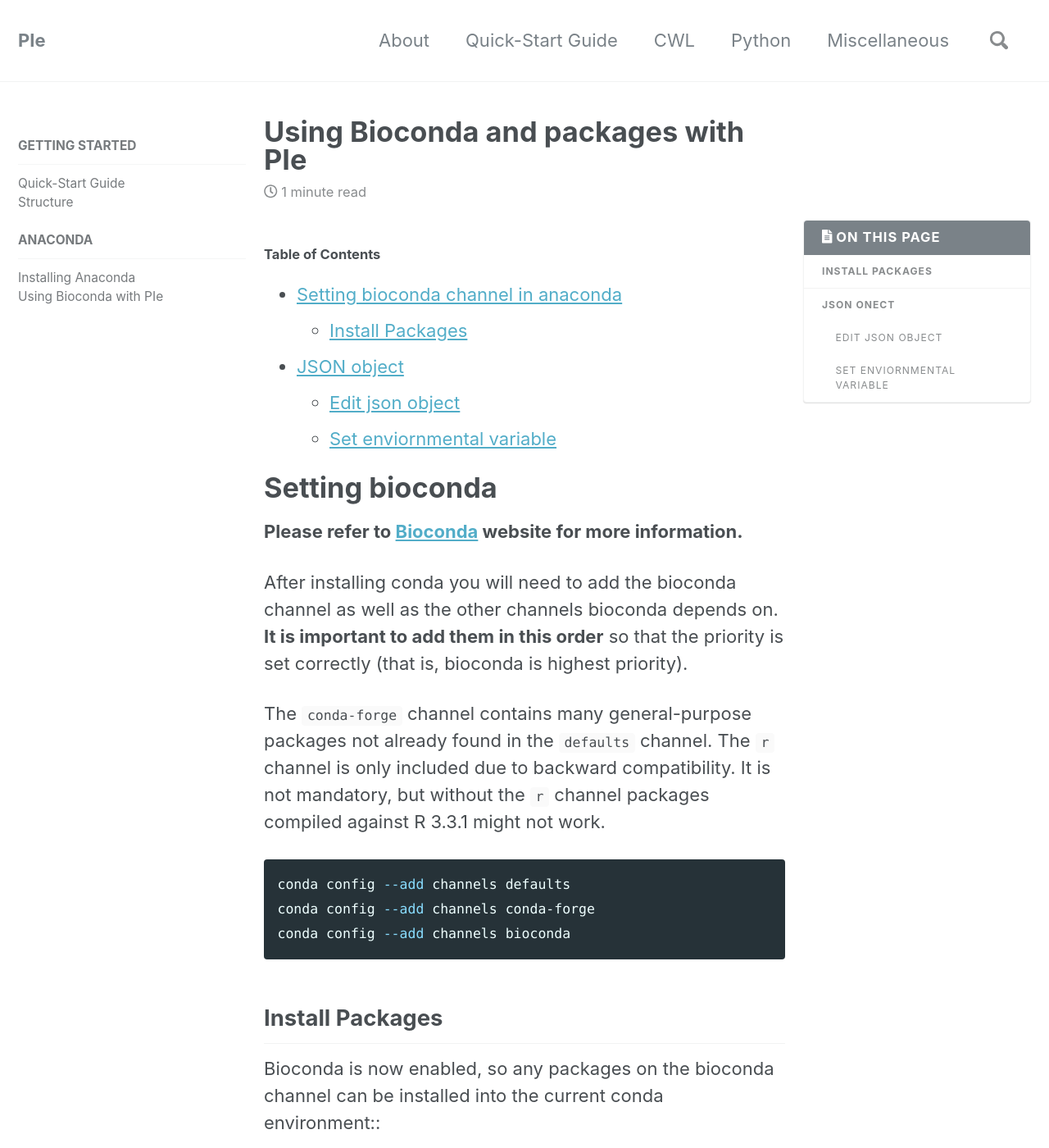
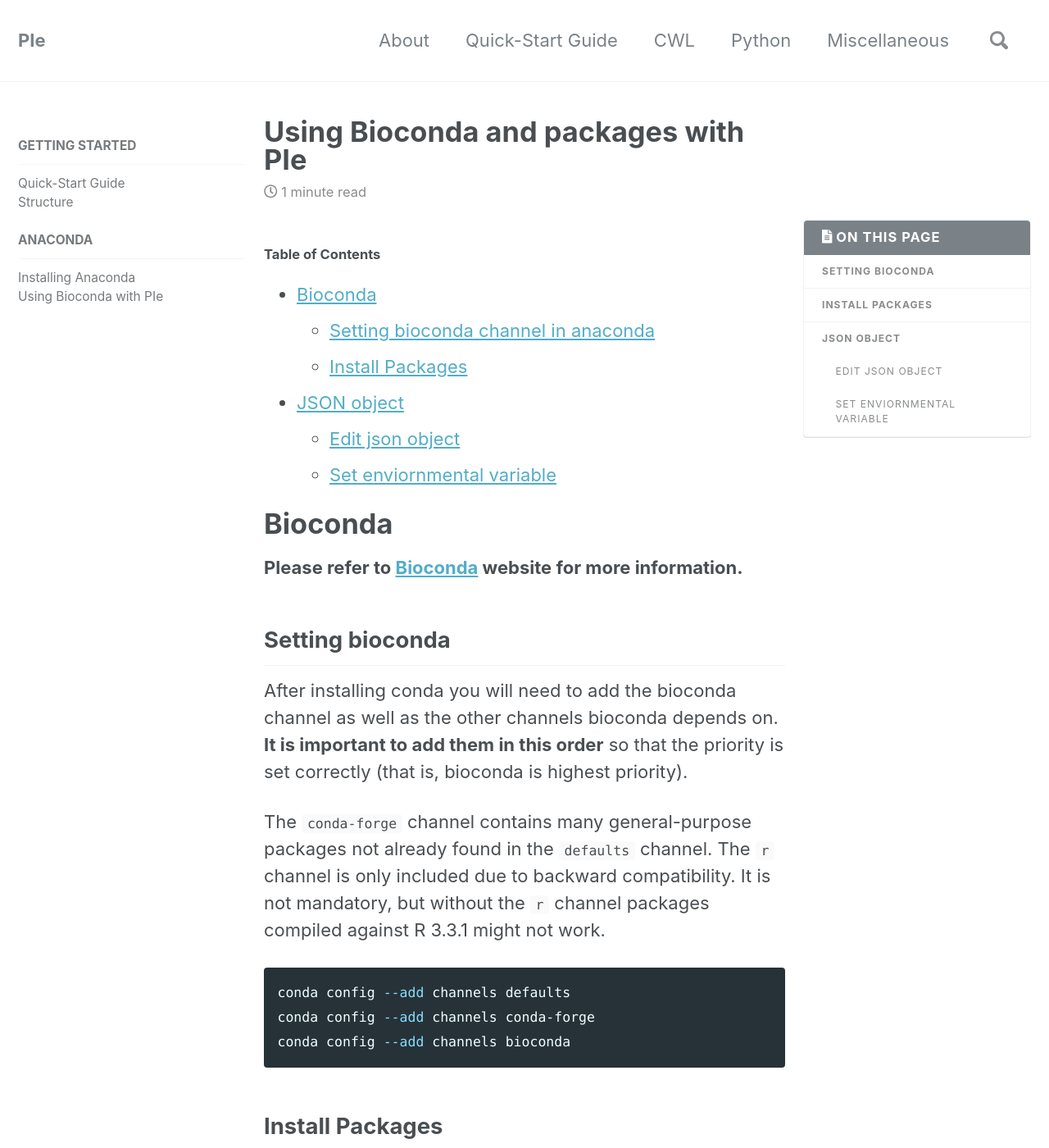
Before and after one commit to rhshah/PIe, a Jekyll site: the page built from docs/_docs/04-bioconda.md, in a window 1280 px wide and 1400 px high. Shown: the whole window at 82% size. Built offline with Jekyll 4.4.1, drawn with Linux system fonts in a browser that asks for light colours; nearby versions of some CDN libraries; some of the changed text lies outside the part shown.

Commit message:
Typo correction

```diff
--- a/docs/_docs/04-bioconda.md
+++ b/docs/_docs/04-bioconda.md
@@ -10,16 +10,19 @@
 
 #### Table of Contents
 
-- [Setting bioconda channel in anaconda](#setting-bioconda)
+- [Bioconda](#bioconda)
+    - [Setting bioconda channel in anaconda](#setting-bioconda)
 	- [Install Packages](#install-packages)
 - [JSON object](#json-object)
     - [Edit json object](#edit-json-object)
     - [Set enviornmental variable](#set-enviormental-variable)
 
-Setting bioconda
-================
+Bioconda
+========
 
 **Please refer to [Bioconda](https://bioconda.github.io/) website for more information.**
+
+## Setting bioconda
 
 After installing conda you will need to add the bioconda channel as well as the
 other channels bioconda depends on. **It is important to add them in this
@@ -47,7 +50,7 @@
 
     `conda create -n aligners bwa bowtie hisat star`
 
-## JSON onect
+## JSON object
 
 ### Edit JSON object
 
```
